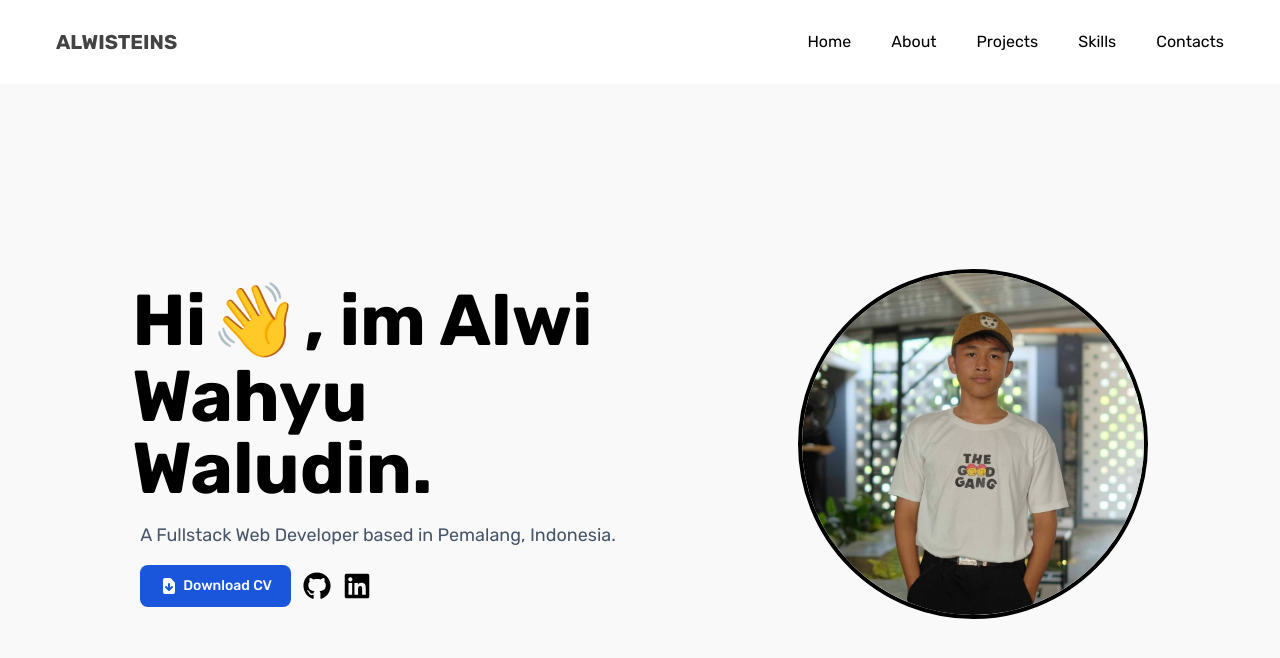
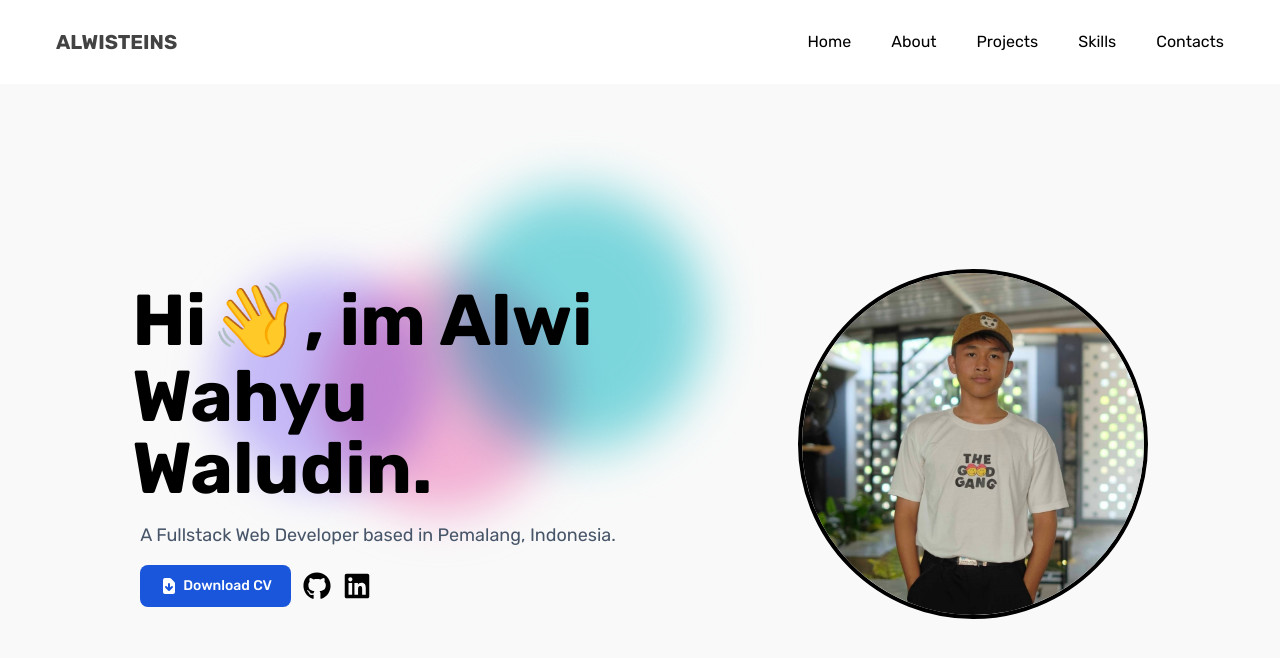
Before and after one commit to Alwisteins/web-portofolio, a Next.js app: page / in a window 1280 px wide. Shown: the top 658 px of the page. Built offline with nearby package versions, Linux system fonts and the light colour scheme.

Commit message:
add animation

```diff
--- a/src/app/globals.css
+++ b/src/app/globals.css
@@ -1,3 +1,12 @@
 @import "tailwindcss/base";
 @import "tailwindcss/components";
 @import "tailwindcss/utilities";
+
+@layer utilities {
+  .animation-delay-4 {
+    animation-delay: 4s;
+  }
+  .animation-delay-6 {
+    animation-delay: 6s;
+  }
+}
--- a/src/section/home/Home.tsx
+++ b/src/section/home/Home.tsx
@@ -1,22 +1,19 @@
 import Image from "next/image";
 import AlwiProfilePicture from "../../../public/alwi-django.jpeg";
+import Texture from "../../../public/texture.webp";
 import { HiDocumentDownload } from "react-icons/hi";
 import { FaGithub, FaLinkedin } from "react-icons/fa";
 import { Button } from "flowbite-react";
 
 export default function Home() {
   return (
-    <div className="flex flex-row-reverse justify-evenly items-center h-[90vh] w-screen bg-[#f9f9f9]">
-      <Image
-        src={AlwiProfilePicture}
-        alt="Alwi Main Image"
-        className="border-solid border-black border-4 rounded-full"
-        width={350}
-        height={350}
-        quality={100}
-        priority
-      />
-      <div className="space-y-4 w-5/12">
+    <div className="flex justify-evenly items-center h-[90vh] w-screen bg-[#f9f9f9]">
+      <div className="absolute top-[30%] left-[15%] w-full max-w-lg">
+        <div className="absolute top-0 left-8 w-60 h-60 bg-purple-300 rounded-full mix-blend-multiply filter blur-xl animate-blob"></div>
+        <div className="absolute top-0 right-8 w-60 h-60 bg-teal-300 rounded-full mix-blend-multiply filter blur-xl animate-blob animation-delay-4"></div>
+        <div className="absolute top-8 left-32 w-60 h-60 bg-pink-300 rounded-full mix-blend-multiply filter blur-xl animate-blob animation-delay-6"></div>
+      </div>
+      <div className="space-y-4 w-5/12 z-10">
         <h1 className="text-xl sm:text-7xl text-prim-black font-bold">
           Hi<span className="animate-wave inline-block p-1">👋</span>, im Alwi
           Wahyu Waludin.
@@ -37,6 +34,15 @@ export default function Home() {
           </a>
         </div>
       </div>
+      <Image
+        src={AlwiProfilePicture}
+        alt="Alwi Main Image"
+        className="border-solid border-black border-4 rounded-full"
+        width={350}
+        height={350}
+        quality={100}
+        priority
+      />
     </div>
   );
 }
--- a/tailwind.config.ts
+++ b/tailwind.config.ts
@@ -6,7 +6,7 @@ const config: Config = {
     "./src/pages/**/*.{js,ts,jsx,tsx,mdx}",
     "./src/components/**/*.{js,ts,jsx,tsx,mdx}",
     "./src/app/**/*.{js,ts,jsx,tsx,mdx}",
-    "./src/section/**/*.{js,ts,jsx,tsx,mdx}"
+    "./src/section/**/*.{js,ts,jsx,tsx,mdx}",
   ],
   theme: {
     extend: {
@@ -15,6 +15,25 @@ const config: Config = {
         "gradient-conic":
           "conic-gradient(from 180deg at 50% 50%, var(--tw-gradient-stops))",
       },
+      animation: {
+        blob: "blob 9s infinite",
+      },
+      keyframes: {
+        blob: {
+          "0%": {
+            transform: "translate(0px, 0px) scale(1)",
+          },
+          "33%": {
+            transform: "translate(30px, -50px) scale(1.1)",
+          },
+          "66%": {
+            transform: "translate(-20px, 20px) scale(0.9)",
+          },
+          "100%": {
+            transform: "translate(0px, 0px) scale(1)",
+          },
+        },
+      },
     },
   },
   plugins: [require("flowbite/plugin")],
```
Lines whose indentation alone changed are shown as unchanged.
